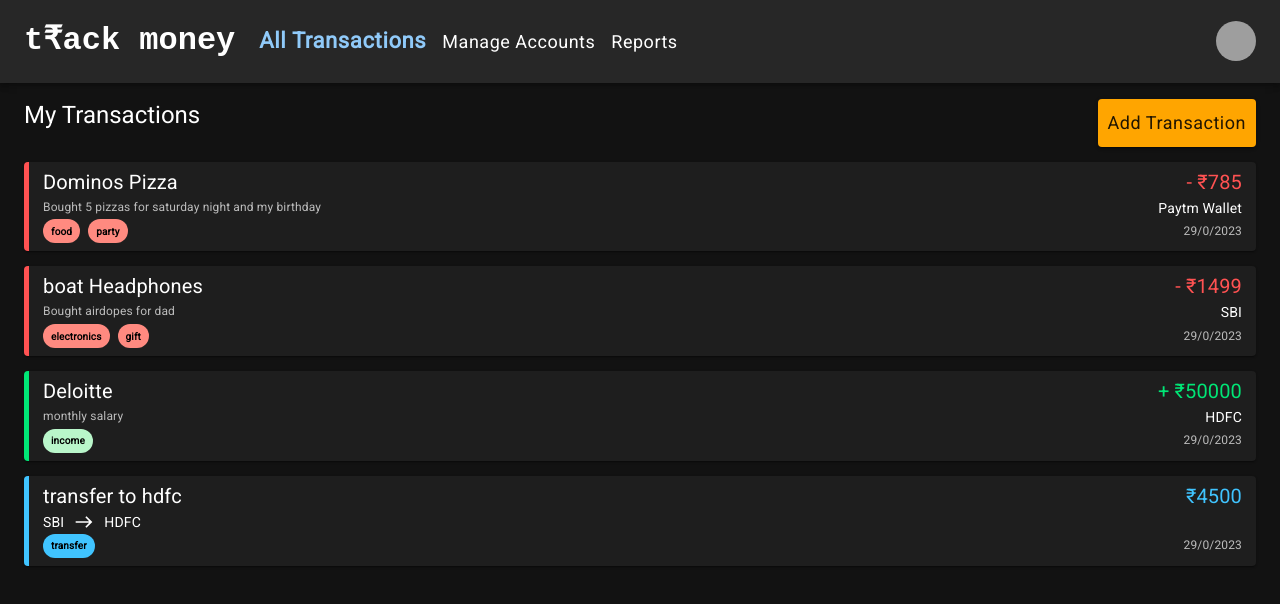
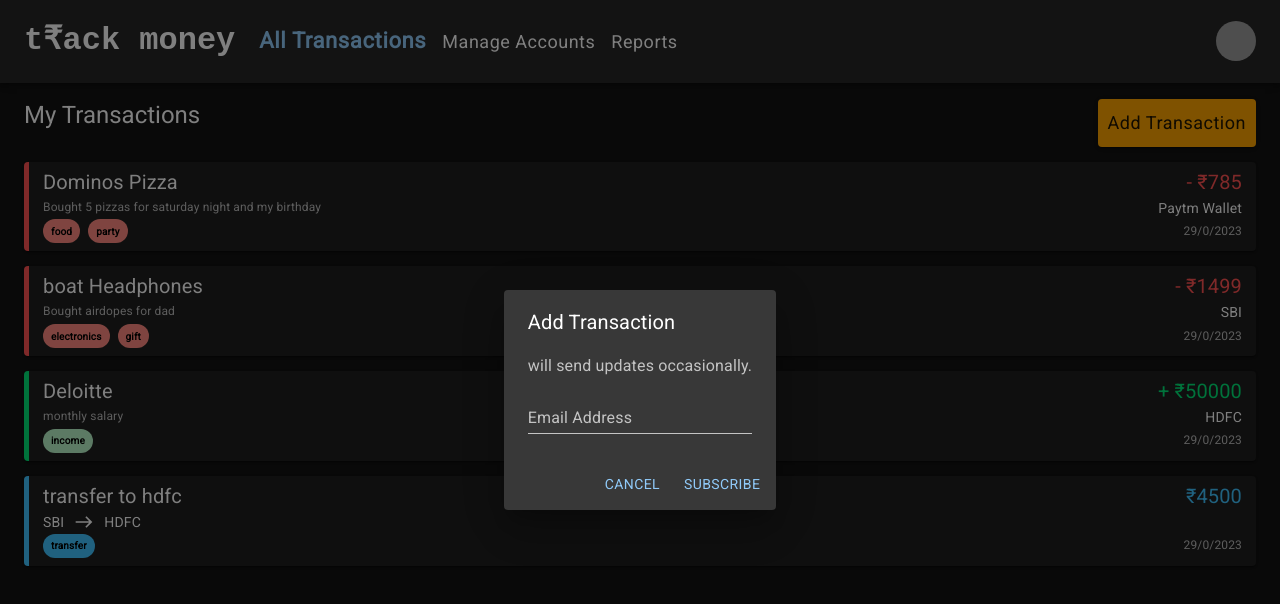
Before and after one commit to rohitbhati-rb/track-money, a React (Create React App) app: page /transactions in a window 1280 px wide. Both pictures are taken after a click on the button "Add Transaction". Shown: the top 604 px of the page. Built offline with nearby package versions, Linux system fonts and the light colour scheme; grey boxes are pictures that could not be loaded.

Commit message:
added txns dialog and states added

```diff
--- a/src/components/AllTransactions.jsx
+++ b/src/components/AllTransactions.jsx
@@ -1,4 +1,4 @@
-// import { useState } from 'react';
+import { useState } from 'react';
 import {
   Box,
   Button,
@@ -6,6 +6,7 @@ import {
   Typography
 } from '@mui/material';
 import { v4 as uuidv4 } from 'uuid';
+import TransactionDialog from './dialogs/TransactionDialog';
 import ExpenseCard from './cards/ExpenseCard';
 import TransferCard from './cards/TransferCard';
 
@@ -60,9 +61,46 @@ const allTransactions = [
     updatedAt: Date()
   }
 ];
+const emptyTxn = {
+  id: '',
+  type: undefined,
+  description: '',
+  amount: undefined,
+  expense: {
+    payee: '',
+    account: { id: '', name: '' },
+  },
+  transfer: {
+    fromAcc: { id: '', name: '' },
+    toAcc: { id: '', name: '' },
+  },
+  income: {
+    payer: '',
+    account: { id: '', name: '' },
+  },
+  tags: [{ id: '', value: '' }],
+  createdAt: '',
+  updatedAt: ''
+};
 
 const Transactions = () => {
-  // const [transactions, setTransactions] = useState(allTransactions);
+  const [transactions, setTransactions] = useState(allTransactions);
+  const [txnDialogOpen, setTxnDialogOpen] = useState(false);
+  const [newTxn, setNewTxn] = useState(emptyTxn);
+
+  const OpenTxnDialog = () => {
+    setTxnDialogOpen(true)
+  }
+  const CloseTxnDialog = () => {
+    setTxnDialogOpen(false)
+  }
+  const addNewTxn = () => {
+    const txns = transactions;
+    txns.push(newTxn)
+    setTransactions(txns)
+    setNewTxn(emptyTxn)
+  }
+
   return (
     <Container maxWidth="xl" sx={{ marginTop: 2 }}>
       <Box sx={{ display: "flex", justifyContent: "space-between" }}>
@@ -73,13 +111,13 @@ const Transactions = () => {
           size='small'
           variant='contained'
           sx={{ textTransform: "none", background: "orange", fontSize: 18 }}
-        // onClick={}
+          onClick={OpenTxnDialog}
         >
           Add Transaction
         </Button>
       </Box>
       <Box sx={{ height: "100%", width: "100%" }}>
-        {allTransactions.map((val, idx) => (
+        {transactions.map((val, idx) => (
           val.type === 1 || val.type === 3 ?
             <ExpenseCard data={val} key={idx} />
             :
@@ -88,6 +126,13 @@ const Transactions = () => {
               :
               ""
         ))}
+        <TransactionDialog
+          open={txnDialogOpen}
+          handleClose={CloseTxnDialog}
+          newTxn={newTxn}
+          setNewTxn={setNewTxn}
+          addNewTxn={addNewTxn}
+        />
       </Box>
     </Container>
   )
--- a/src/components/dialogs/TransactionDialog.jsx
+++ b/src/components/dialogs/TransactionDialog.jsx
@@ -1,6 +1,53 @@
+import {
+  Button,
+  TextField,
+  Dialog,
+  DialogActions,
+  DialogContent,
+  DialogContentText,
+  DialogTitle
+} from '@mui/material';
 
-const TransactionDialog = () => {
-  return "<Dialog></Dialog>";
-};
+const TransactionDialog = ({ open, handleClose, newTxn, setNewTxn, addNewTxn }) => {
+  const onInputChange = (e) => {
+    const { name, value } = e.target;
+    setNewTxn((prev) => ({ ...prev, [name]: value }))
+    // if(!isEditAccount)
+    //   setNewAccount((prev) => ({ ...prev, id: uuidv4(), createdAt: Date() }))
+  }
+  const handleAddTxn = () => {
+    addNewTxn()
+    handleClose()
+  }
+  return (
+    <Dialog
+      open={open}
+      onClose={handleClose}
+      aria-labelledby="responsive-dialog-title"
+    >
+      <DialogTitle id="responsive-dialog-title">
+        Add Transaction
+      </DialogTitle>
+      <DialogContent sx={{ padding: "5 1" }}>
+        <DialogContentText>
+          will send updates occasionally.
+        </DialogContentText>
+        <TextField
+          autoFocus
+          margin="dense"
+          id="name"
+          label="Email Address"
+          type="email"
+          fullWidth
+          variant="standard"
+        />
+      </DialogContent>
+      <DialogActions>
+        <Button onClick={handleClose}>Cancel</Button>
+        <Button onClick={handleClose}>Subscribe</Button>
+      </DialogActions>
+    </Dialog>
+  );
+}
 
-export default TransactionDialog;
+export default TransactionDialog
```
